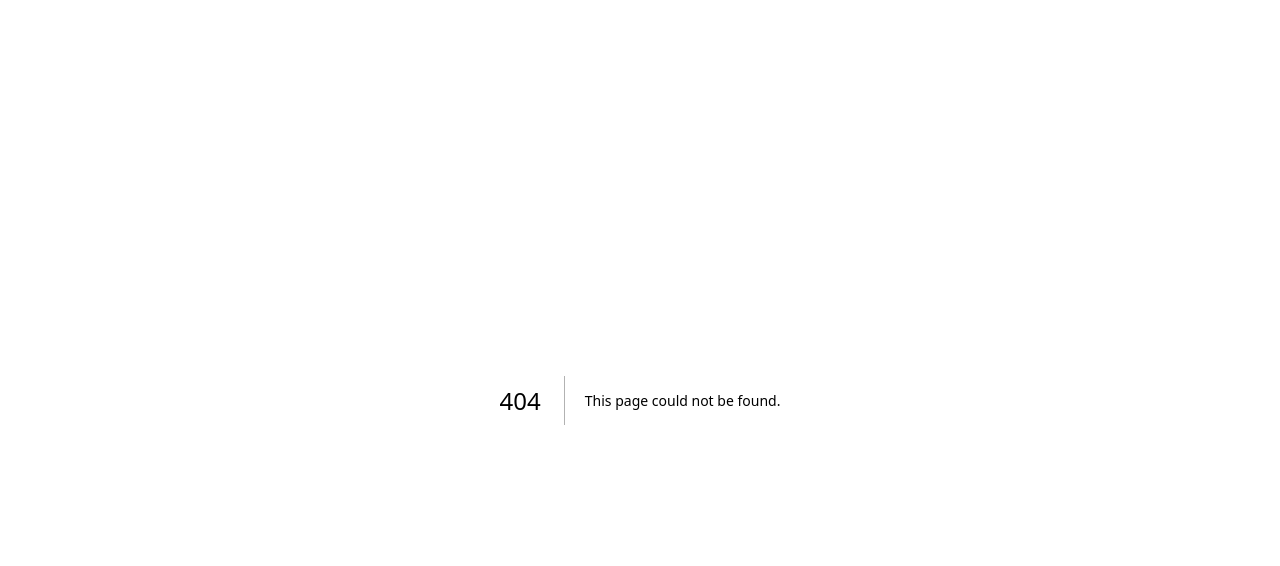
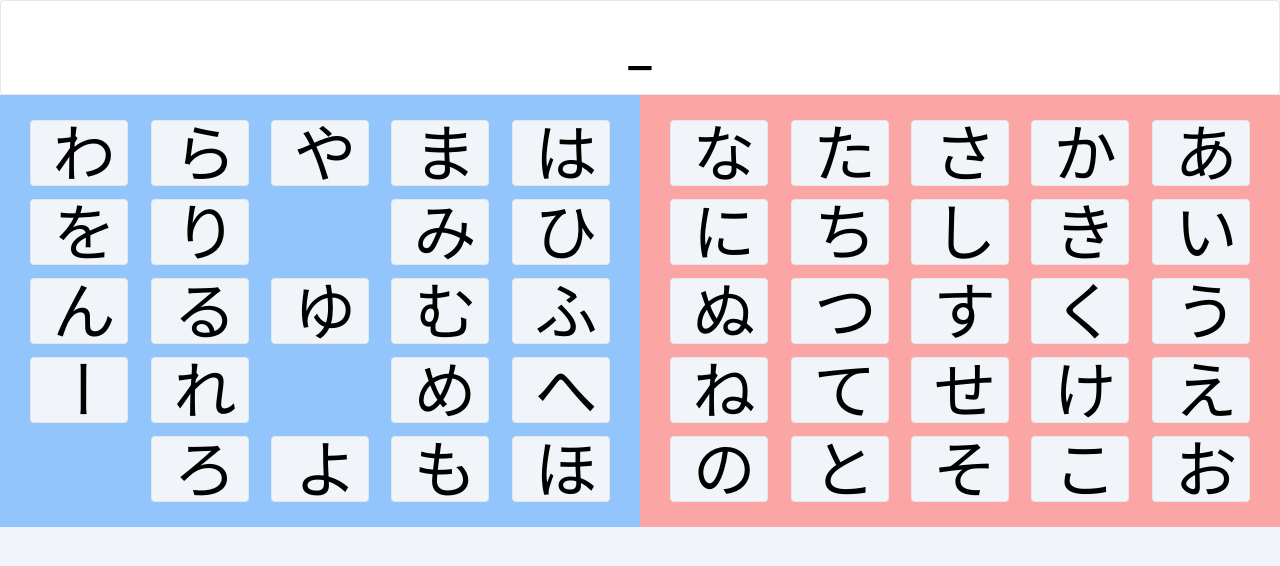
Before and after one commit to kagankan/nextjs-playground, a Next.js app: page /face-typing/click in a window 1280 px wide. Before the commit this address had no page. Shown: the top 566 px of the page. Built offline with nearby package versions, Linux system fonts and the light colour scheme.

Commit message:
二分探索文字選択　作成

```diff
--- a/package.json
+++ b/package.json
@@ -20,6 +20,7 @@
     "zod": "^3.23.8"
   },
   "devDependencies": {
+    "@types/dom-view-transitions": "^1.0.5",
     "@types/node": "^20",
     "@types/react": "^18",
     "@types/react-dom": "^18",
--- /dev/null
+++ b/src/app/face-typing/_components/BinaryKana.tsx
@@ -0,0 +1,212 @@
+"use client";
+
+import { useState } from "react";
+
+type Unit = [string, string] | string | null;
+type BinaryTree = [BinaryTree, BinaryTree] | Unit;
+
+const kana50on: BinaryTree = [
+  [
+    [
+      [
+        ["あ", "い"],
+        [["う", "え"], "お"],
+      ],
+      [
+        ["か", "き"],
+        [["く", "け"], "こ"],
+      ],
+    ],
+    [
+      [
+        [
+          ["さ", "し"],
+          [["す", "せ"], "そ"],
+        ],
+        [
+          ["た", "ち"],
+          [["つ", "て"], "と"],
+        ],
+      ],
+      [
+        ["な", "に"],
+        [["ぬ", "ね"], "の"],
+      ],
+    ],
+  ],
+  [
+    [
+      [
+        ["は", "ひ"],
+        [["ふ", "へ"], "ほ"],
+      ],
+      [
+        ["ま", "み"],
+        [["む", "め"], "も"],
+      ],
+    ],
+    [
+      [
+        [
+          ["や", null],
+          [["ゆ", null], "よ"],
+        ],
+        [
+          ["ら", "り"],
+          [["る", "れ"], "ろ"],
+        ],
+      ],
+      [
+        ["わ", "を"],
+        ["ん", "ー"],
+      ],
+    ],
+  ],
+];
+
+const variants: Record<string, BinaryTree> = {
+  // 必要性少なそう
+  // あ: ["あ", "ぁ"],
+  // い: ["い", "ぃ"],
+  // う: ["う", "ぅ"],
+  // え: ["え", "ぇ"],
+  // お: ["お", "ぉ"],
+  か: ["か", "が"],
+  き: ["き", "ぎ"],
+  く: ["く", "ぐ"],
+  け: ["け", "げ"],
+  こ: ["こ", "ご"],
+  さ: ["さ", "ざ"],
+  し: ["し", "じ"],
+  す: ["す", "ず"],
+  せ: ["せ", "ぜ"],
+  そ: ["そ", "ぞ"],
+  た: ["た", "だ"],
+  ち: ["ち", "ぢ"],
+  つ: ["つ", ["づ", "っ"]],
+  て: ["て", "で"],
+  と: ["と", "ど"],
+  は: ["は", ["ば", "ぱ"]],
+  ひ: ["ひ", ["び", "ぴ"]],
+  ふ: ["ふ", ["ぶ", "ぷ"]],
+  へ: ["へ", ["べ", "ぺ"]],
+  ほ: ["ほ", ["ぼ", "ぽ"]],
+  // や: ["や", "ゃ"],
+  // ゆ: ["ゆ", "ゅ"],
+  // よ: ["よ", "ょ"],
+};
+
+function escapeUnicode(str: string) {
+  return str.replace(/[\s\S]/g, function (c) {
+    return "char" + ("0000" + c.charCodeAt(0).toString(16)).slice(-4);
+  });
+}
+
+export const BinaryKana = ({}: // onKanaChange,
+{
+  // onKanaChange?: (kana: string) => void;
+}) => {
+  const [history, setHistory] = useState<string[]>([]);
+  const [current, setCurrent] = useState<BinaryTree>(kana50on);
+
+  return (
+    <div>
+      <p className="text-[4vw] border rounded min-h-4 bg-white p-2 text-center">
+        {history.length > 0 ? history.join("") : "_"}
+      </p>
+
+      {/* <div className="flex items-center">
+        <button
+          onClick={() => {
+            setHistory([...history, 0]);
+            setCurrent(current[0]);
+          }}
+        >
+          右
+        </button>
+        <button
+          onClick={() => {
+            setHistory([...history, 1]);
+            setCurrent(current[1]);
+          }}
+        >
+          左
+        </button>
+      </div> */}
+
+      <div className="grid w-full grid-rows-2 [writing-mode:vertical-rl]">
+        {current instanceof Array ? (
+          current.map((rightOrLeft, i) => (
+            <div
+              key={i}
+              className={`grid  grid-cols-5 p-[2vw] gap-[1vw] ${
+                i === 0 ? "bg-red-300" : "bg-blue-300"
+              }`}
+              onClick={() => {
+                console.log("click", rightOrLeft);
+                if (rightOrLeft === null) {
+                  throw new Error("never reach here");
+                }
+
+                // 次の選択肢のどちらかがnullの場合、それを除いた方を選択する
+                const next =
+                  rightOrLeft[0] == null
+                    ? rightOrLeft[1]
+                    : rightOrLeft[1] == null
+                    ? rightOrLeft[0]
+                    : rightOrLeft;
+                console.log("next", next);
+                if (typeof next === "string") {
+                  const arrayEqual = <T,>(a: T[], b: T[]) =>
+                    a.length === b.length && a.every((v, i) => v === b[i]);
+                  if (
+                    next in variants &&
+                    !arrayEqual(
+                      current,
+                      // @ts-expect-error
+                      variants[next as keyof typeof variants]
+                    )
+                  ) {
+                    setCurrent(variants[next as keyof typeof variants]);
+                  } else {
+                    setHistory([...history, next]);
+                    setCurrent(kana50on);
+                  }
+                } else {
+                  if (!document.startViewTransition) {
+                    setCurrent(next);
+                  } else {
+                    document.startViewTransition(() => {
+                      setCurrent(next);
+                    });
+                  }
+                }
+              }}
+            >
+              {(rightOrLeft instanceof Array ? rightOrLeft : [rightOrLeft])
+                .flat(9)
+                .map((kana, i) =>
+                  kana == null ? (
+                    <div key={i} />
+                  ) : (
+                    <div
+                      key={i}
+                      className={`place-self-center text-[5vw] rounded bg-slate-100 border`}
+                      style={{
+                        viewTransitionName: `${escapeUnicode(kana as string)}`,
+                        contain: "paint",
+                      }}
+                    >
+                      {kana}
+                    </div>
+                  )
+                )}
+            </div>
+          ))
+        ) : (
+          <div>Never reach here</div>
+        )}
+      </div>
+    </div>
+  );
+};
--- /dev/null
+++ b/src/app/face-typing/click/page.tsx
@@ -0,0 +1,16 @@
+import { Metadata } from "next";
+import { BinaryKana } from "../_components/BinaryKana";
+
+export const metadata: Metadata = {
+  title: "二分探索文字選択",
+};
+
+export default function Page() {
+  return (
+    <div className=" bg-slate-100">
+      <main className=" min-h-screen  flex flex-col">
+        <BinaryKana />
+      </main>
+    </div>
+  );
+}
```
Also changed, not shown: 1 other file (tests, documents, lock files or other folders).
